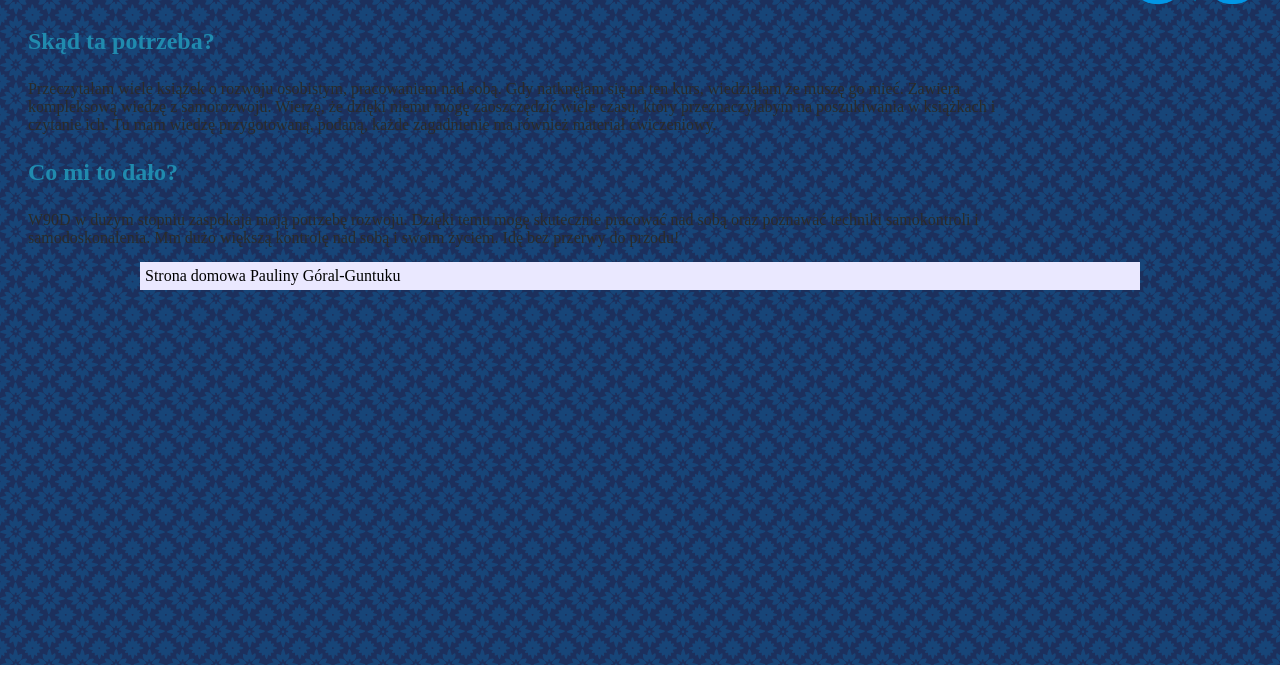
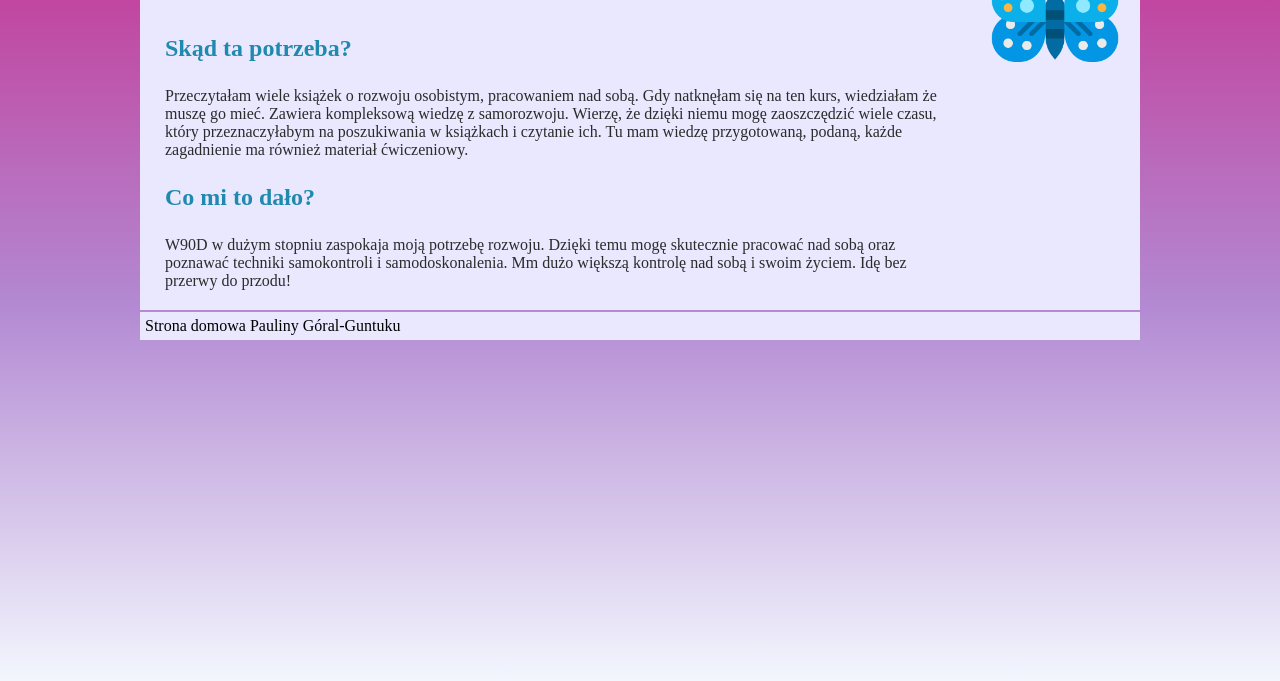
Before and after one commit to paulina-goral-guntuku/homepage, a plain HTML site: page page2.html in a window 1280 px wide. Shown: the part 135-816 px from the top of the page. Drawn offline with Linux system fonts and the light colour scheme.

Commit message:
Gradient background & gradient properties

```diff
--- a/page2.html
+++ b/page2.html
@@ -15,7 +15,7 @@
         <a href="page4.html" class="navigation__link">Zdrowie</a>
       </nav>
     </header>
-    <main>
+    <main class="main">
       <header>
         <h1 class="main-header">Wyzwanie 90 Dni</h1>
       </header>
--- a/style.css
+++ b/style.css
@@ -1,5 +1,13 @@
 body {
-  background-image: url(img/moroccan-flower-dark/moroccan-flower-dark.png);
+  min-height: 100vh;
+  background: linear-gradient(
+    180deg,
+    rgba(196, 26, 130, 0.938813025210084) 0%,
+    rgba(131, 64, 183, 0.6138830532212884) 54%,
+    rgba(191, 210, 247, 0.19371498599439774) 100%
+  );
+  background-size: cover;
+  background-repeat: no-repeat;
 }
 
 .navigation {
```
Also changed, not shown: page3.html (+1 -1 lines), page4.html (+1 -1 lines).
